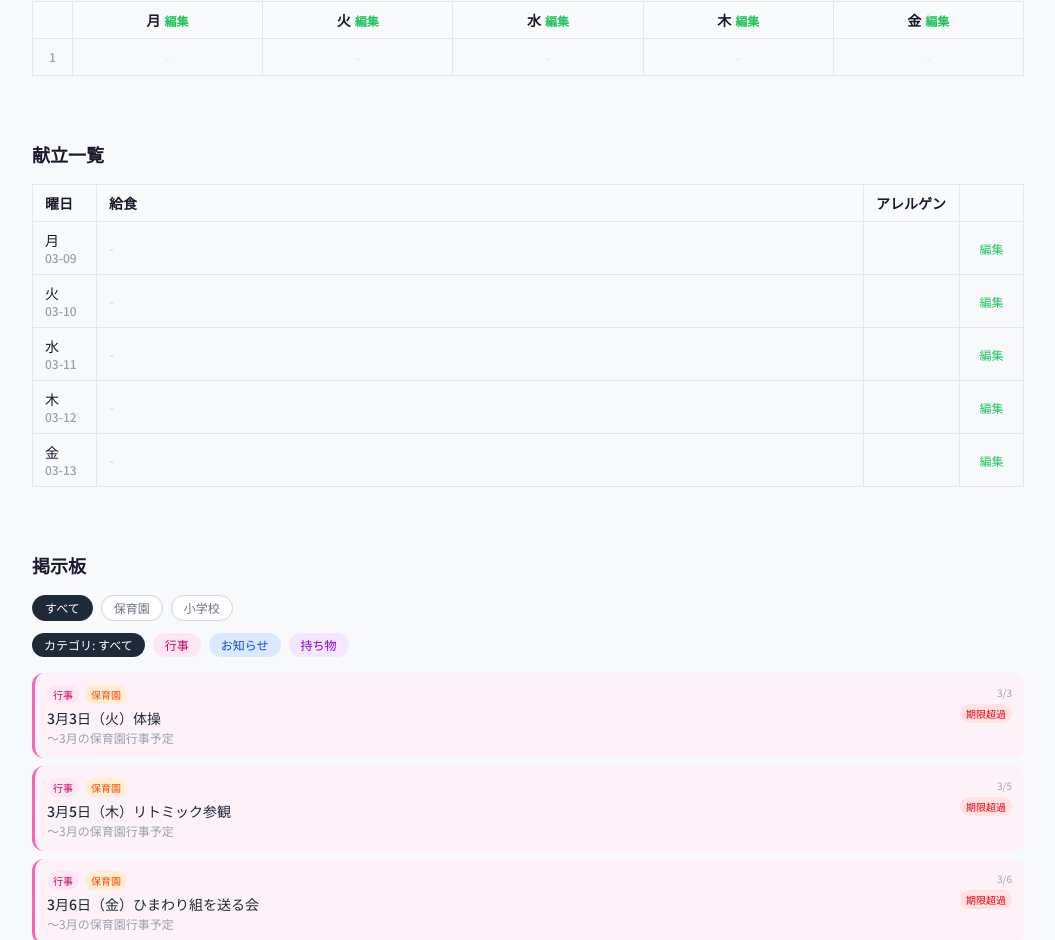
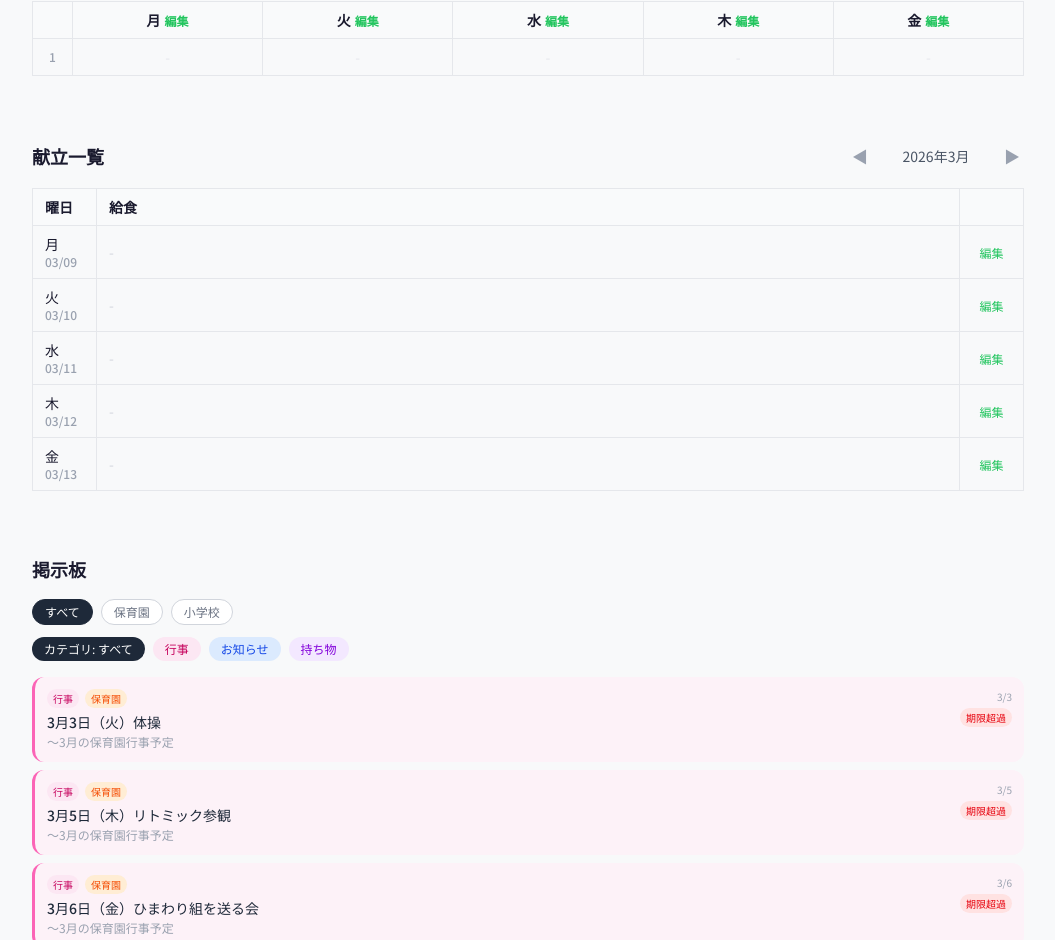
Before and after one commit to tono55/message-board, a Next.js app: page / in a window 1280 px wide. Shown: the part 1201-2141 px from the top of the page, without its empty margins (112-1167 px from the left). Built offline with nearby package versions, Linux system fonts and the light colour scheme.

Commit message:
Update meal menu view and sample data

```diff
--- a/components/MealMenuSection.tsx
+++ b/components/MealMenuSection.tsx
@@ -14,15 +14,57 @@ interface Props {
 
 export default function MealMenuSection({ menus, mode, onUpsert, onDelete }: Props) {
   const [editDate, setEditDate] = useState<string | null>(null);
-  const weekDates = getWeekDates();
+  // 献立は月〜金表示なので月曜起点で管理
+  const [weekStart, setWeekStart] = useState<Date>(() => {
+    const today = new Date();
+    const day = today.getDay();
+    const monday = new Date(today);
+    monday.setDate(today.getDate() - (day === 0 ? 6 : day - 1));
+    monday.setHours(0, 0, 0, 0);
+    return monday;
+  });
   const isNursery = mode === 'nursery';
 
+  const weekDates = getWeekDates(weekStart);
   const getMenu = (dateStr: string) => menus.find(m => m.date === dateStr);
+
+  const navigate = (delta: number) => {
+    setWeekStart(prev => {
+      const d = new Date(prev);
+      d.setDate(d.getDate() + delta * 7);
+      return d;
+    });
+  };
+
+  const weekLabel = (() => {
+    const first = weekDates[0].date;
+    const last = weekDates[4].date;
+    const fy = first.getFullYear();
+    const fm = first.getMonth() + 1;
+    const em = last.getMonth() + 1;
+    if (fm !== em) return `${fy}年${fm}月〜${em}月`;
+    return `${fy}年${fm}月`;
+  })();
 
   return (
     <section id="meal-menu" className="max-w-5xl mx-auto px-4 py-8">
       <div className="flex items-center justify-between mb-4">
         <h2 className="text-lg font-bold">献立一覧</h2>
+        <div className="flex items-center gap-2">
+          <button
+            onClick={() => navigate(-1)}
+            className="text-gray-400 hover:text-gray-700 p-1 cursor-pointer"
+          >
+            ◀
+          </button>
+          <span className="text-sm text-gray-600 min-w-[7rem] text-center">{weekLabel}</span>
+          <button
+            onClick={() => navigate(1)}
+            className="text-gray-400 hover:text-gray-700 p-1 cursor-pointer"
+          >
+            ▶
+          </button>
+        </div>
       </div>
       {/* モバイル: カードレイアウト */}
       <div className="sm:hidden space-y-2">
@@ -72,9 +114,8 @@ export default function MealMenuSection({ menus, mode, onUpsert, onDelete }: Pro
             <tr className="bg-gray-50">
               <th className="border border-gray-200 px-3 py-2 text-left w-16">曜日</th>
               <th className="border border-gray-200 px-3 py-2 text-left">給食</th>
-              {isNursery && <th className="border border-gray-200 px-3 py-2 text-left">おやつ</th>}
-              <th className="border border-gray-200 px-3 py-2 text-left w-24">アレルゲン</th>
-              <th className="border border-gray-200 px-3 py-2 w-16"></th>
+              {isNursery && <th className="border border-gray-200 px-3 py-2 text-left w-28">おやつ</th>}
+              <th className="border border-gray-200 px-3 py-2 w-16 text-center"></th>
             </tr>
           </thead>
           <tbody>
@@ -82,21 +123,23 @@ export default function MealMenuSection({ menus, mode, onUpsert, onDelete }: Pro
               const menu = getMenu(dateStr);
               return (
                 <tr key={dateStr} className="hover:bg-gray-50">
-                  <td className="border border-gray-200 px-3 py-2 font-medium">
+                  <td className="border border-gray-200 px-3 py-2 font-medium whitespace-nowrap">
                     {WEEKDAY_LABELS[weekday]}
-                    <span className="text-xs text-gray-400 block">{dateStr.slice(5)}</span>
+                    <span className="text-xs text-gray-400 block">{dateStr.slice(5).replace('-', '/')}</span>
                   </td>
-                  <td className="border border-gray-200 px-3 py-2">
-                    {menu?.lunch || <span className="text-gray-300">-</span>}
+                  <td className="border border-gray-200 px-3 py-2 leading-relaxed">
+                    {menu?.lunch
+                      ? menu.lunch.split('／').map((line, i) => (
+                          <span key={i} className="block">{line}</span>
+                        ))
+                      : <span className="text-gray-300">-</span>
+                    }
                   </td>
                   {isNursery && (
                     <td className="border border-gray-200 px-3 py-2">
                       {menu?.snack || <span className="text-gray-300">-</span>}
                     </td>
                   )}
-                  <td className="border border-gray-200 px-3 py-2 text-xs text-gray-500">
-                    {menu?.allergens || ''}
-                  </td>
                   <td className="border border-gray-200 px-3 py-2 text-center">
                     <button
                       onClick={() => setEditDate(dateStr)}
--- a/lib/sampleData.ts
+++ b/lib/sampleData.ts
@@ -33,6 +33,7 @@ export const NURSERY_SAMPLE_ITEMS: Item[] = [
 
 // ─── 小学校 Items（2年3組 3/16〜3/20）─────────────────────────
 export const ELEMENTARY_SAMPLE_ITEMS: Item[] = [
+  // 行事
   {
     id: 'el-1',
     title: '3月16日（月）行事: 給食最終日・お別れ花道',
@@ -115,27 +116,91 @@ export const ELEMENTARY_SAMPLE_ITEMS: Item[] = [
   },
 ];
 
-// ─── 献立（保育園） ───────────────────────────────────────────
+// ─── 献立（保育園） 2026年3月 ────────────────────────────────
 export const NURSERY_MEAL_SAMPLE: MealMenu[] = [
-  { date: '2026-03-02', lunch: 'のりたまごはん・鶏の照り焼き・切り干し大根の和え物・たまねぎとじゃがいものみそ汁', snack: 'りんご' },
-  { date: '2026-03-03', lunch: 'お花のいろどりむすび・鮭のオーロラソース・ブロッコリーのおかか和え・菜の花と油麩のすまし汁', snack: 'ももゼリー' },
-  { date: '2026-03-04', lunch: '具沢山ちゃんぽんめん・大学いも・のりとしらすのサラダ・ソフール いちご味', snack: '' },
-  { date: '2026-03-05', lunch: '納豆ご飯（きりざい）・さばのごまねぎソース・茎わかめの炒り煮・はくさいとなすのみそ汁', snack: 'バナナ' },
-  { date: '2026-03-06', lunch: 'マカロニグラタン・コーンとレタスのサラダ・ポトフスープ', snack: 'みかん' },
-  { date: '2026-03-07', lunch: 'ねぎ塩にゅうめん・和風じゃがベー・青りんごゼリー', snack: '' },
-  { date: '2026-03-09', lunch: '白飯・かじきのフライ・なっとうサラダ・せりと豚肉のみそ汁', snack: 'バナナ' },
-  { date: '2026-03-10', lunch: 'タコライス・ウィンナーとアスパラのソテー・アーサー汁・チチヤスヨーグルト', snack: '' },
-  { date: '2026-03-11', lunch: 'バターロール・スパニッシュオムレツ・トマトとキャベツのサラダ・ゴロゴロ野菜のミルクスープ', snack: 'バナナ' },
-  { date: '2026-03-12', lunch: 'たらこスパゲッティ・スティックサラダ・肉団子スープ・青りんごゼリー', snack: '' },
-  { date: '2026-03-13', lunch: 'チキンカレーライス・もやしとささみのナムル・かき玉汁', snack: 'バナナ' },
-  { date: '2026-03-18', lunch: 'ハンバーガー・しましまハムチーズ・春セロリの鶏がらスープ・ピーチゼリー', snack: '' },
-  { date: '2026-03-24', lunch: '麻婆豆腐丼・せんまいの3色ナムル・ビーフンスープ', snack: 'りんご' },
-  { date: '2026-03-28', lunch: '五目豚肉うどん・鶏肉とさつまいもの洋風ソテー・チチヤスヨーグルト', snack: '' },
-  { date: '2026-03-30', lunch: 'ミートソーススパゲティー・ウィンナーとアスパラのソテー・アーサー汁・チチヤスヨーグルト', snack: '' },
-  { date: '2026-03-31', lunch: 'バターロール・ハンバーグ・マカロニサラダ・コーンスープ', snack: 'みかん' },
+  {
+    date: '2026-03-02',
+    lunch: 'のりたまごはん／鶏の照り焼き／切り干し大根の和え物／たまねぎとじゃがいものみそ汁',
+    snack: 'りんご',
+  },
+  {
+    date: '2026-03-03',
+    lunch: 'お花のいろどりむすび／鮭のオーロラソース／ブロッコリーのおかか和え／菜の花と油麩のすまし汁',
+    snack: 'ももゼリー',
+  },
+  {
+    date: '2026-03-04',
+    lunch: '具沢山ちゃんぽんめん／大学いも／のりとしらすのサラダ／ソフール いちご味',
+    snack: '',
+  },
+  {
+    date: '2026-03-05',
+    lunch: '納豆ご飯（きりざい）／さばのごまねぎソース／茎わかめの炒り煮／はくさいとなすのみそ汁',
+    snack: 'バナナ',
+  },
+  {
+    date: '2026-03-06',
+    lunch: 'マカロニグラタン／コーンとレタスのサラダ／ポトフスープ',
+    snack: 'みかん',
+  },
+  {
+    date: '2026-03-07',
+    lunch: 'ねぎ塩にゅうめん／和風じゃがベー／青りんごゼリー',
+    snack: '',
+  },
+  {
+    date: '2026-03-09',
+    lunch: '白飯／かじきのフライ／なっとうサラダ／せりと豚肉のみそ汁',
+    snack: 'バナナ',
+  },
+  {
+    date: '2026-03-10',
+    lunch: 'タコライス／ウィンナーとアスパラのソテー／アーサー汁／チチヤスヨーグルト',
+    snack: '',
+  },
+  {
+    date: '2026-03-11',
+    lunch: 'バターロール／スパニッシュオムレツ／トマトとキャベツのサラダ／ゴロゴロ野菜のミルクスープ',
+    snack: 'バナナ',
+  },
+  {
+    date: '2026-03-12',
+    lunch: 'たらこスパゲッティ／スティックサラダ／肉団子スープ／青りんごゼリー',
+    snack: '',
+  },
+  {
+    date: '2026-03-13',
+    lunch: 'チキンカレーライス／もやしとささみのナムル／かき玉汁',
+    snack: 'バナナ',
+  },
+  {
+    date: '2026-03-18',
+    lunch: 'ハンバーガー／しましまハムチーズ／春セロリの鶏がらスープ／ピーチゼリー',
+    snack: '',
+  },
+  {
+    date: '2026-03-24',
+    lunch: '麻婆豆腐丼／せんまいの3色ナムル／ビーフンスープ',
+    snack: 'りんご',
+  },
+  {
+    date: '2026-03-28',
+    lunch: '五目豚肉うどん／鶏肉とさつまいもの洋風ソテー／チチヤスヨーグルト',
+    snack: '',
+  },
+  {
+    date: '2026-03-30',
+    lunch: 'ミートソーススパゲティー／ウィンナーとアスパラのソテー／アーサー汁／チチヤスヨーグルト',
+    snack: '',
+  },
+  {
+    date: '2026-03-31',
+    lunch: 'バターロール／ハンバーグ／マカロニサラダ／コーンスープ',
+    snack: 'みかん',
+  },
 ];
 
-// ─── 献立（小学校） ───────────────────────────────────────────
+// ─── 献立（小学校）3月16日のみ給食あり ──────────────────────
 export const ELEMENTARY_MEAL_SAMPLE: MealMenu[] = [
   { date: weekDate(0), lunch: '給食最終日', memo: '通常給食' },
   { date: weekDate(1), lunch: '臨時休業（給食なし）', memo: '卒業証書授与式' },
@@ -176,4 +241,9 @@ export const TIMETABLE_SAMPLE: Timetable = {
 };
 
 // ─── 宿題（小学校） ─────────────────────────────────────────
-export const HOMEWORK_SAMPLE: HomeworkEntry[] = [];
+export const HOMEWORK_SAMPLE: HomeworkEntry[] = [
+  { id: 'hw-1', date: '2026-03-16', subject: '国語', description: '自分はっけんファイルを読み返す', done: false },
+  { id: 'hw-2', date: '2026-03-16', subject: '算数', description: '2年生のまとめプリント', done: true },
+  { id: 'hw-3', date: '2026-03-18', subject: '国語', description: '2年生で学習した漢字の復習', done: false },
+  { id: 'hw-4', date: '2026-03-19', subject: '生活', description: '1年間の思い出を絵日記に書く', done: false },
+];
--- a/lib/storage.ts
+++ b/lib/storage.ts
@@ -65,7 +65,6 @@ export function saveMode(mode: SchoolMode): void {
 const SEEDED_KEY = `${STORAGE_PREFIX}-seeded`;
 const SEEDED_VERSION = '4'; // バージョンを上げると既存ユーザーも再シード
 
-
 export function seedSampleData(): void {
   if (typeof window === 'undefined') return;
   if (localStorage.getItem(SEEDED_KEY) === SEEDED_VERSION) return;
```
